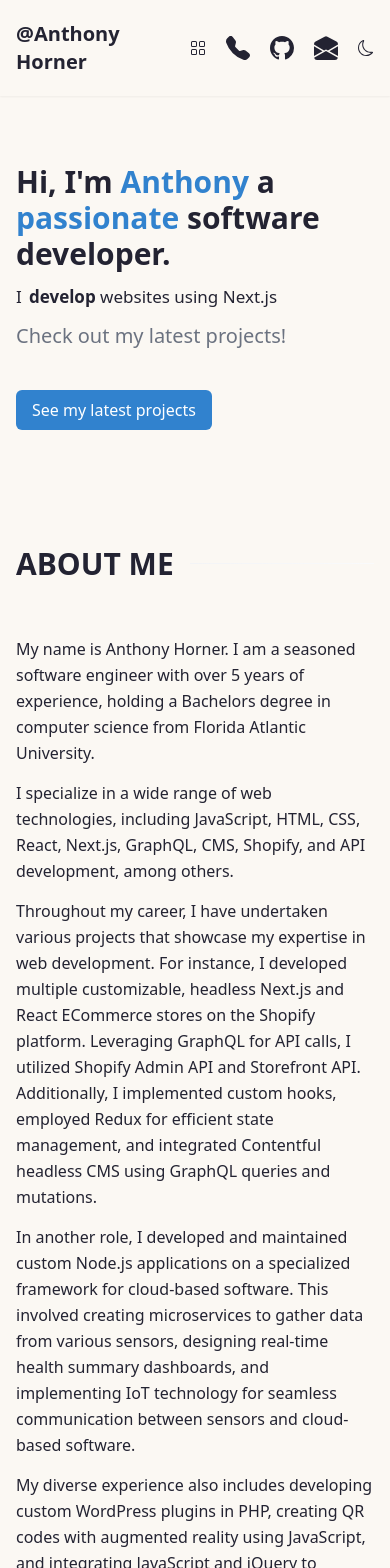
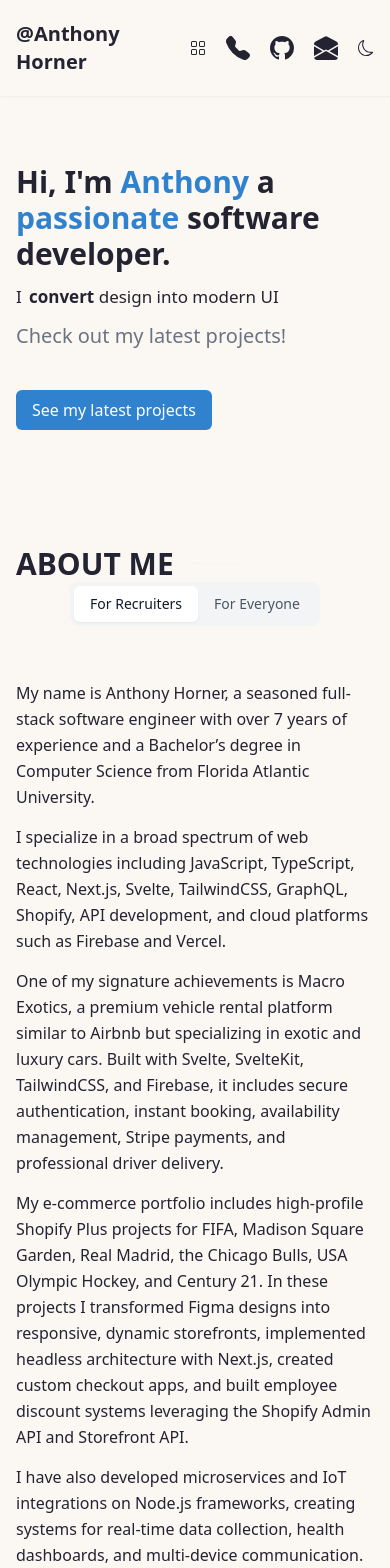
Before and after one commit to ahorner1117/ahorner1117.github.io, a Next.js app: page / in a window 390 px wide. Shown: the top 1568 px of the page. Built offline with nearby package versions, Linux system fonts and the light colour scheme.

Commit message:
Updates as of 9-12-2025

```diff
--- a/app/sections/about/index.jsx
+++ b/app/sections/about/index.jsx
@@ -1,19 +1,78 @@
 "use client";
 
-import { useRef } from "react";
+import { useRef, useState } from "react";
 import { LazyMotion, domAnimation, useInView } from "framer-motion";
 import { HeadingDivider } from "components";
 import { TimeLine } from "./TimeLine";
 
 export function AboutSection() {
 	const ref = useRef(null);
+	const toggleRef = useRef(null);
 	const isInView = useInView(ref, { once: true });
+	const isToggleInView = useInView(toggleRef, { once: true });
+	const [isTechnical, setIsTechnical] = useState(true);
+
+	const technicalContent = [
+		"My name is Anthony Horner, a seasoned full-stack software engineer with over 7 years of experience and a Bachelor’s degree in Computer Science from Florida Atlantic University.",
+		"I specialize in a broad spectrum of web technologies including JavaScript, TypeScript, React, Next.js, Svelte, TailwindCSS, GraphQL, Shopify, API development, and cloud platforms such as Firebase and Vercel.",
+		"One of my signature achievements is Macro Exotics, a premium vehicle rental platform similar to Airbnb but specializing in exotic and luxury cars. Built with Svelte, SvelteKit, TailwindCSS, and Firebase, it includes secure authentication, instant booking, availability management, Stripe payments, and professional driver delivery.",
+		"My e-commerce portfolio includes high-profile Shopify Plus projects for FIFA, Madison Square Garden, Real Madrid, the Chicago Bulls, USA Olympic Hockey, and Century 21. In these projects I transformed Figma designs into responsive, dynamic storefronts, implemented headless architecture with Next.js, created custom checkout apps, and built employee discount systems leveraging the Shopify Admin API and Storefront API.",
+		"I have also developed microservices and IoT integrations on Node.js frameworks, creating systems for real-time data collection, health dashboards, and multi-device communication.",
+		"My diverse experience covers custom WordPress plugin development in PHP, augmented reality QR code generators in JavaScript, and cross-domain Shopify cart sync systems with JavaScript and jQuery. I’ve also created Theme 2.0 Shopify landing pages with drag-and-drop editing for easy admin customization.",
+		"Additionally, I engineered a Java/Maven/Selenium automation that processes CSV-based phone records, calls a CRM via REST APIs to update deal stages, and I designed HTML/CSS email signatures for company-wide branding consistency."
+	];
+
+	const nonTechnicalContent = [
+		"My name is Anthony Horner. I’m a passionate problem-solver and full-stack software engineer with over 7 years of experience helping businesses grow through innovative digital solutions, holding a Bachelor’s degree in Computer Science from Florida Atlantic University.",
+		"I create high-performance, visually stunning websites and digital platforms that engage customers and make it easier for businesses to manage their online presence.",
+		"One of my proudest accomplishments is Macro Exotics – a luxury and exotic car rental platform that connects renters with owners in a safe, trusted, and seamless way. I designed and built it from the ground up, handling everything from account creation and bookings to secure payments and professional vehicle delivery.",
+		"I’ve helped major brands launch e-commerce stores that are fast, secure, and easy to maintain. For store owners, I create admin-friendly tools that eliminate the need for coding while keeping designs pixel-perfect and on brand.",
+		"I’ve also built systems that help organizations make smarter decisions by tracking and visualizing real-time data from different sources — including integrations that connect directly to devices and cloud systems.",
+		"My work includes creating user-friendly features like interactive elements, custom integrations, and content management systems so that non-technical teams can update their websites quickly and effortlessly.",
+		"Beyond websites, I’ve built automation tools that save businesses time and money — from systems that process and update customer records automatically, to professional branding tools like unified company email signatures."
+	];
+	const currentContent = isTechnical ? technicalContent : nonTechnicalContent;
 
 	return (
 		<LazyMotion features={domAnimation}>
 			<section id="about" className="section">
 				<HeadingDivider title="About me" />
-				<div className="pt-10 pb-16 max-w-5xl flex flex-col gap-3">
+
+				{/* Toggle Button */}
+				<div
+					ref={toggleRef}
+					className="flex justify-center mb-6"
+					style={{
+						transform: isToggleInView ? "none" : "translateY(-50px)",
+						opacity: isToggleInView ? 1 : 0,
+						transition: "all 0.9s cubic-bezier(0.17, 0.55, 0.55, 1) 0.2s"
+					}}
+				>
+					<div className="bg-gray-100 dark:bg-gray-800 rounded-lg p-1 flex">
+						<button
+							onClick={() => setIsTechnical(true)}
+							className={`px-4 py-2 rounded-md text-sm font-medium transition-all duration-200 ${
+								isTechnical
+									? "bg-white dark:bg-gray-700 text-gray-900 dark:text-white shadow-sm"
+									: "text-gray-600 dark:text-gray-400 hover:text-gray-900 dark:hover:text-white"
+							}`}
+						>
+							For Recruiters
+						</button>
+						<button
+							onClick={() => setIsTechnical(false)}
+							className={`px-4 py-2 rounded-md text-sm font-medium transition-all duration-200 ${
+								!isTechnical
+									? "bg-white dark:bg-gray-700 text-gray-900 dark:text-white shadow-sm"
+									: "text-gray-600 dark:text-gray-400 hover:text-gray-900 dark:hover:text-white"
+							}`}
+						>
+							For Everyone
+						</button>
+					</div>
+				</div>
+
+				<div className="pt-4 pb-16 max-w-5xl flex flex-col gap-3">
 					<div
 						tabIndex="0"
 						ref={ref}
@@ -24,44 +83,11 @@ export function AboutSection() {
 							transition: "all 0.9s cubic-bezier(0.17, 0.55, 0.55, 1) 0.5s"
 						}}
 					>
-						<p className="my-3.5">
-							My name is Anthony Horner. I am a seasoned software engineer with over 5 years of
-							experience, holding a Bachelors degree in computer science from Florida Atlantic
-							University.
-						</p>
-						<p className="my-3.5">
-							I specialize in a wide range of web technologies, including JavaScript, HTML, CSS,
-							React, Next.js, GraphQL, CMS, Shopify, and API development, among others.
-						</p>
-						<p className="my-3.5">
-							Throughout my career, I have undertaken various projects that showcase my expertise in
-							web development. For instance, I developed multiple customizable, headless Next.js and React
-							ECommerce stores on the Shopify platform. Leveraging GraphQL for API calls, I utilized
-							Shopify Admin API and Storefront API. Additionally, I implemented custom hooks,
-							employed Redux for efficient state management, and integrated Contentful headless CMS
-							using GraphQL queries and mutations.
-						</p>
-						<p className="my-3.5">
-							In another role, I developed and maintained custom Node.js applications on a
-							specialized framework for cloud-based software. This involved creating microservices
-							to gather data from various sensors, designing real-time health summary dashboards,
-							and implementing IoT technology for seamless communication between sensors and
-							cloud-based software.
-						</p>
-						<p className="my-3.5">
-							My diverse experience also includes developing custom WordPress plugins in PHP,
-							creating QR codes with augmented reality using JavaScript, and integrating JavaScript
-							and jQuery to synchronize Shopify buy buttons and shopping carts across multiple
-							domains. I have also designed and implemented theme 2.0 landing pages for Shopify with
-							drag-and-drop functionality.
-						</p>
-						<p className="my-3.5">
-							Additionally, I designed and implemented a Java application utilizing Maven and
-							Selenium to extract call records from CSV files generated by our softphone. This
-							involved initiating REST API calls to a CRM system, dynamically updating deal stages
-							based on call disposition. I also crafted personalized email signatures for the entire
-							company using HTML and CSS, ensuring consistency and professionalism in communication.
-						</p>
+						{currentContent.map((paragraph, index) => (
+							<p key={index} className="my-3.5">
+								{paragraph}
+							</p>
+						))}
 					</div>
 				</div>
 
--- a/app/sections/introduction/index.jsx
+++ b/app/sections/introduction/index.jsx
@@ -16,10 +16,14 @@ export function WelcomeSection() {
 
 	let [count, setCount] = useState(0);
 	const [text] = useState([
+		"optimize business visibility",
+		"create engaging user experiences",
 		"develop headless Shopify apps",
 		"convert design into modern UI",
 		"build interactive UI using React",
-		"develop websites using Next.js"
+		"develop websites using Next.js",
+		"provide google presence",
+		"drive digital growth strategies"
 	]);
 
 	const onClick = (e) => scrollToEl(e);
@@ -28,9 +32,9 @@ export function WelcomeSection() {
 		let interval = setInterval(() => {
 			setCount(count + 1);
 
-			if (count === 3) {
-				setCount(0);
-			}
+					if (count === 7) {
+			setCount(0);
+		}
 		}, 2000);
 
 		return () => clearInterval(interval);
@@ -79,6 +83,14 @@ export function WelcomeSection() {
 												? "-200%"
 												: count === 3
 												? "-300%"
+												: count === 4
+												? "-400%"
+												: count === 5
+												? "-500%"
+												: count === 6
+												? "-600%"
+												: count === 7
+												? "-700%"
 												: "0",
 										left: "13px"
 									}}
--- a/app/sections/project/data/projects.js
+++ b/app/sections/project/data/projects.js
@@ -1,4 +1,21 @@
 export const ecommerce = [
+	{
+		title: "Michigan State - M Den Shop",
+		link: "https://mdenshop.com",
+		description:
+			"Redesigned the M Den Shop website, the official University of Michigan merchandise store. My role involved creating a modern, user-friendly e-commerce experience that showcases Michigan Wolverines apparel, jerseys, and accessories. The redesign focused on improving navigation, product presentation, and overall user experience while maintaining the brand's strong connection to University of Michigan athletics.",
+		imageUrl:
+			"https://mdenshop.com/cdn/shop/files/ecomm_logo-01.svg",
+		caseStudyUrl: "#",
+		tools: {
+			"devicon-javascript-plain": "Javascript",
+			"devicon-react-original": "React",
+			"devicon-css3-plain-wordmark": "CSS",
+			"devicon-graphql-plain": "GraphQL",
+			FaShopify: "Shopify Plus",
+			"devicon-github-original": "Github"
+		}
+	},
 	{
 		title: "UFL",
 		link: "https://shop.theufl.com/",
@@ -157,6 +174,22 @@ export const ecommerce = [
 ];
 export const projects = [
 	{
+		title: "Macro Exotics",
+		link: "https://macroexotics.com/",
+		description:
+			"Macro Exotics is a premium web and iOS platform that connects renters with exotic and luxury car owners, offering a smooth and secure experience for both parties. Users can join as renters, who must have a valid driver’s license and credit card with payments processed via Stripe, or as hosts, who provide proof of vehicle insurance and required documentation. All members undergo background checks to ensure safety and trust. Renters can search for cars, view detailed listings, and book instantly, while hosts can list vehicles, manage availability, and track bookings. Once a rental is confirmed, a professional driver delivers the vehicle to the renter’s preferred location. Built using Svelte, SvelteKit, Capacitor, TailwindCSS, and TypeScript, the platform delivers fast, responsive performance across devices, ensuring an experience as refined as the cars themselves.",
+		imageUrl:
+			"https://www.macroexotics.com/_app/immutable/assets/macro-exotics-dark-logo.BKbJ8eoC.png",
+		caseStudyUrl: "#",
+		tools: {
+			"devicon-svelte-plain": "Svelte",
+			"devicon-tailwindcss-plain": "TailwindCSS",
+			"devicon-typescript-plain": "TypeScript",
+			"devicon-firebase-plain": "Firebase",
+			"devicon-github-plain": "Github"
+		}
+	},
+	{
 		title: "Moving Mountains Recovery",
 		link: "https://movingmountainsrecovery.com/",
 		description:
@@ -185,7 +218,7 @@ export const projects = [
 	},
 	{
 		title: "Borowed Time Tattoo",
-		link: "https://tx9.4c1.myftpupload.com/",
+		link: "https://borrowedtimetattoo.com/",
 		description:
 			"The project for Borrowed time tatoo is still in progress. This project is a website redesign.",
 		imageUrl:
@@ -197,4 +230,5 @@ export const projects = [
 			"devicon-github-original": "Github"
 		}
 	},
+
 ];
--- a/constants/social_media.js
+++ b/constants/social_media.js
@@ -23,6 +23,6 @@ export const SOCIAL_MEDIA = [
 		id: "mail",
 		icon: <BsFillEnvelopeOpenFill />,
 		title: "Send me an email",
-		url: "mailto://ahorner1117@gmail.com"
+		url: "mailto:ahsoftware1997@gmail.com"
 	}
 ];
```
Also changed, not shown: app/sections/project/ProjectCard.jsx (+108 -20 lines).
